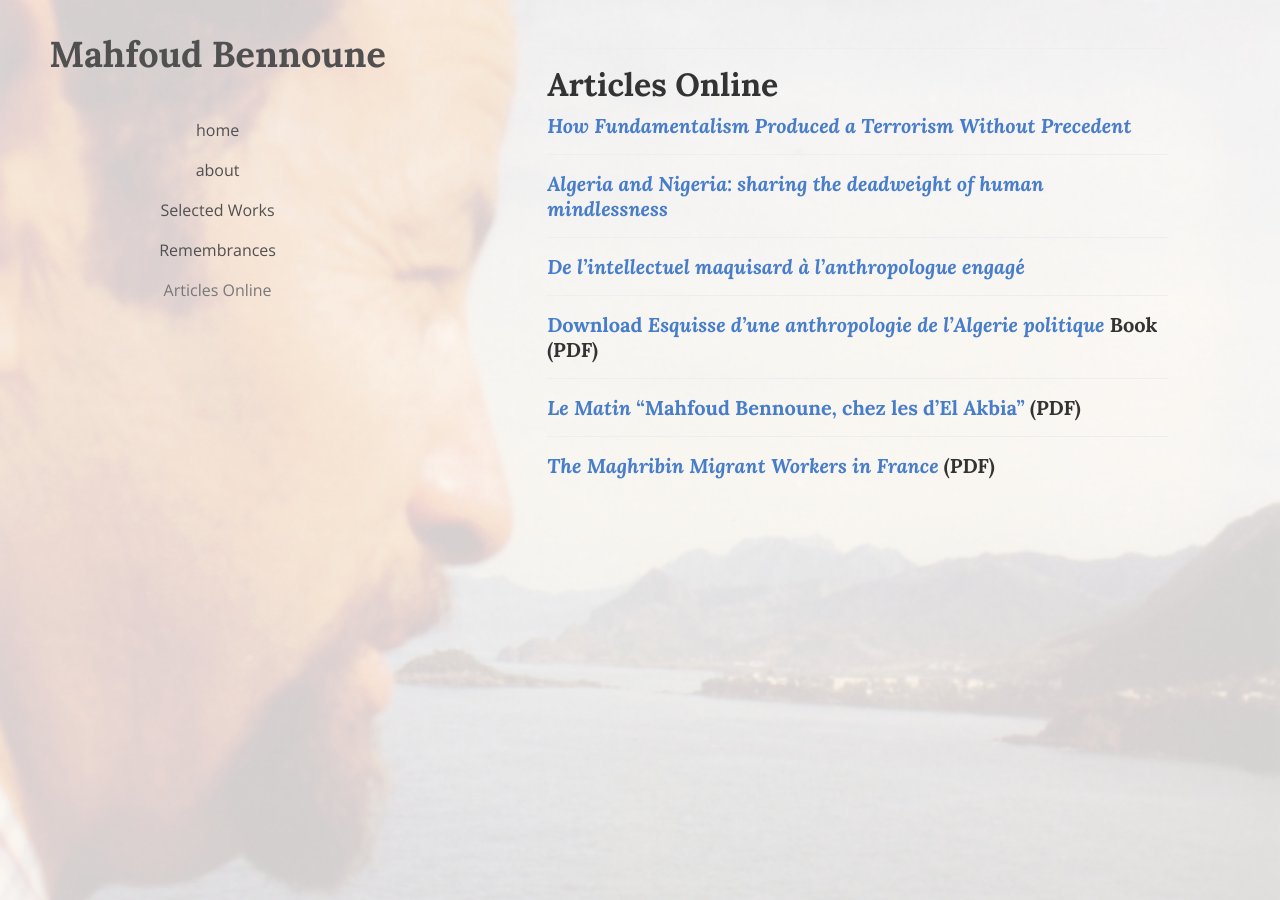
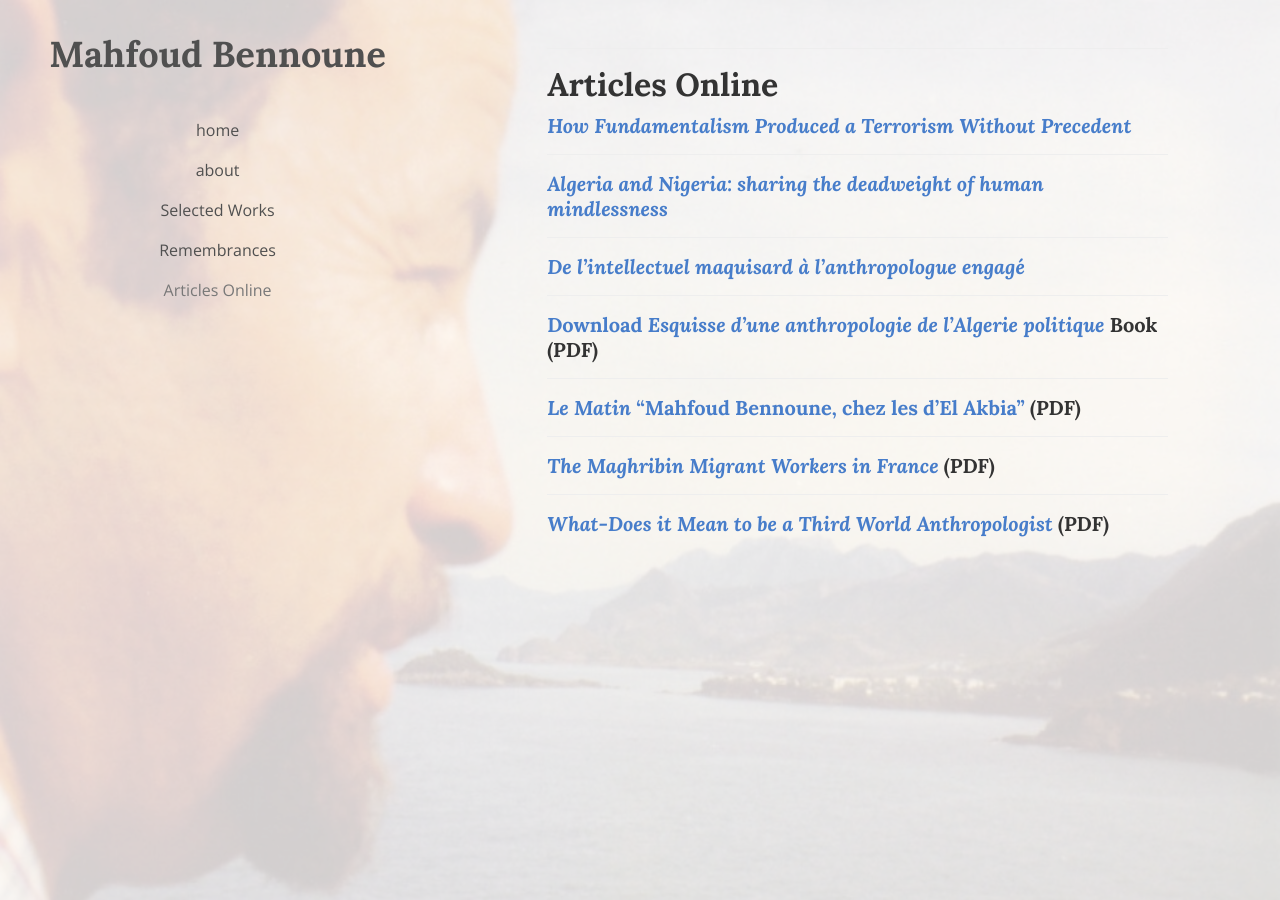
Before and after one commit to sonnetmedia/mahfoudbennoune.com, a Jekyll site: the page built from _pages/articles-online.md, in a window 1280 px wide. Built offline with Jekyll 4.4.1, drawn with Linux system fonts in a browser that asks for light colours; nearby versions of some CDN libraries.

Commit message:
add article

```diff
--- a/_pages/articles-online.md
+++ b/_pages/articles-online.md
@@ -29,3 +29,7 @@ permalink: /articles-online/
 ---
 
 ##### [*The Maghribin Migrant Workers in France*](/assets/files/The-Maghribin-migrant-workers-in-France.pdf) (PDF)
+
+---
+
+##### [*What-Does it Mean to be a Third World Anthropologist*](/assets/files/What-does-it-mean-to-be-a-third-world anthropologist.pdf) (PDF)
```
